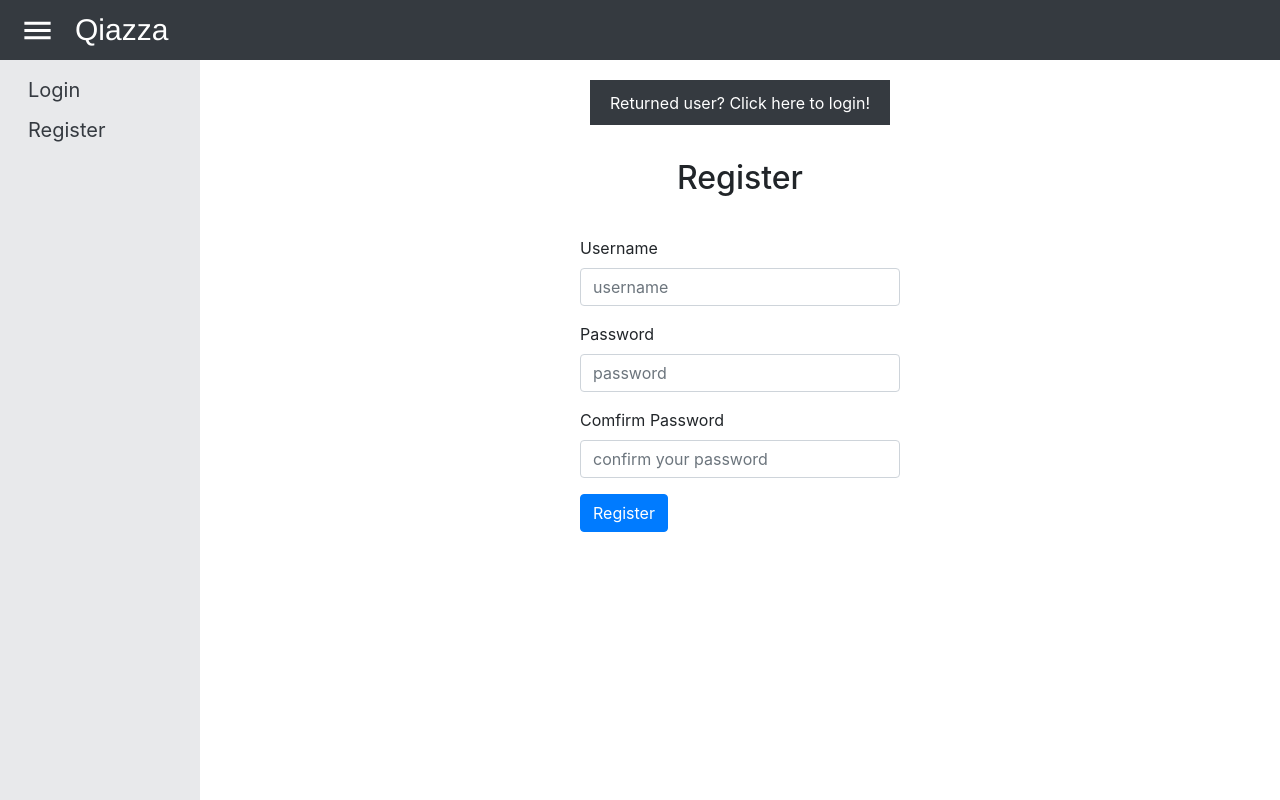
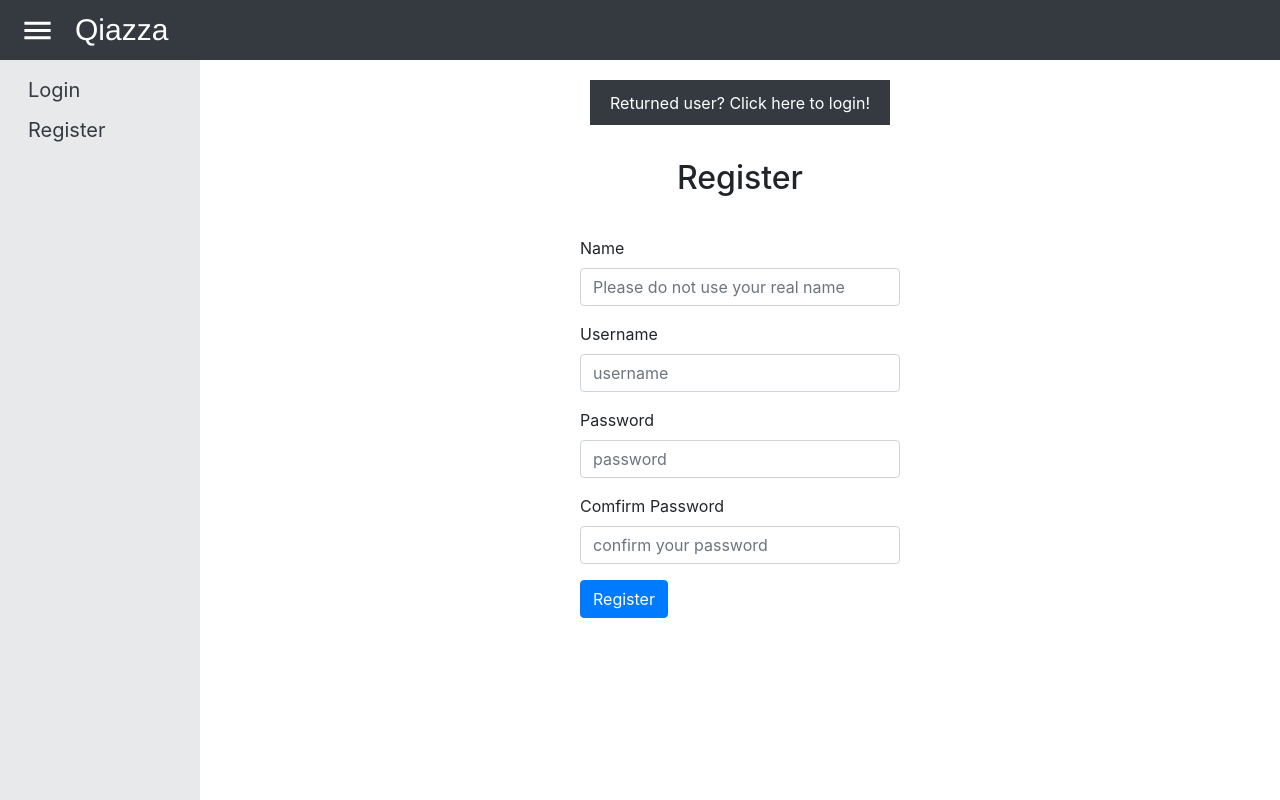
Before and after one commit to tap498775210/project97, a React (Create React App) app in the folder client/: page /register in a window 1280 px wide. Built offline with nearby package versions, Linux system fonts and the light colour scheme.

Commit message:
added form for name in register

```diff
--- a/client/src/components/Register.js
+++ b/client/src/components/Register.js
@@ -15,8 +15,8 @@ const fetch = require('node-fetch');
 // let loggedin = false;
 let display = "block";
 
-function checkInfo(username, password, confirmP) {
-    if (username === "" || password === "" || confirmP === "") {
+function checkInfo(Name, username, password, confirmP) {
+    if (Name ==="" || username === "" || password === "" || confirmP === "") {
       return [false, "Please enter all the information."];
     }
 
@@ -28,15 +28,19 @@ function checkInfo(username, password, confirmP) {
 }
 
 function Register() {
+  const [Name, setName] = useState("");
   const [username, setUsername] = useState("");
   const [password, setPassword] = useState("");
-    const [passwordComfirm, setPasswordComfirm] = useState("");
-    const [doneReg, setDoneReg] = useState(false);
+  const [passwordComfirm, setPasswordComfirm] = useState("");
+  const [doneReg, setDoneReg] = useState(false);
 
-    // for alertbox
-    const [title, setTitle] = useState("");
-    const [message, setMessage] = useState("");
+  // for alertbox
+  const [title, setTitle] = useState("");
+  const [message, setMessage] = useState("");
 
+  const updateName = (event) => {
+    setName(event.target.value)
+  }
   const updateUsername = (event) => {
     setUsername(event.target.value);
   };
@@ -49,18 +53,18 @@ function Register() {
 
   const handleSubmit = async (event) => {
     event.preventDefault(); // prevent reloading when hitting the button
-    console.log("submit:");
+    let namecp = Name;
     let usernamecp = username;
     let passwordcp = password;
     let passwordComfirmcp = passwordComfirm;
-    let validation = checkInfo(usernamecp, passwordcp, passwordComfirmcp);
+    let validation = checkInfo(namecp, usernamecp, passwordcp, passwordComfirmcp);
 
       if (validation[0]) {
 
           await fetch('http://localhost:9000/users/register', {
               method: 'POST',
               headers: { 'Content-Type': 'application/json' },
-              body: JSON.stringify({ name: 'someName', username: usernamecp, password: passwordcp}),
+              body: JSON.stringify({ name: namecp, username: usernamecp, password: passwordcp}),
           })
               .then(res => {
                   if (res.status !== 201) {
@@ -94,6 +98,7 @@ function Register() {
         setTitle("Register failed");
         setMessage(validation[1]);
       }
+    setName("");
     setUsername("");
     setPassword("");
     setPasswordComfirm("");
@@ -102,7 +107,7 @@ function Register() {
     if (doneReg) {
         return(
             <>
-                <h>Congradulation!! You have Signed up. Please go log in.</h>
+                <h>Congradulation!! You have Signed up. Please login.</h>
             </>
         );
     }
@@ -118,7 +123,15 @@ function Register() {
     <h2> Register </h2>
     <div className="Register" display={display}>
       <Form onSubmit={handleSubmit}>
-        {/* <Form.Control type="text" placeholder="Normal text" /> */}
+      <Form.Group>
+          <Form.Label>Name</Form.Label>
+          <Form.Control
+            type="text"
+            placeholder="Please do not use your real name"
+            value={Name}
+            onChange={updateName}
+          />
+        </Form.Group>
         <Form.Group>
           <Form.Label>Username</Form.Label>
           <Form.Control
```
